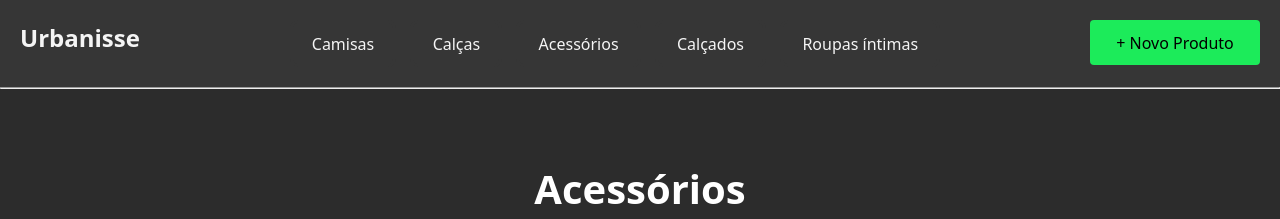
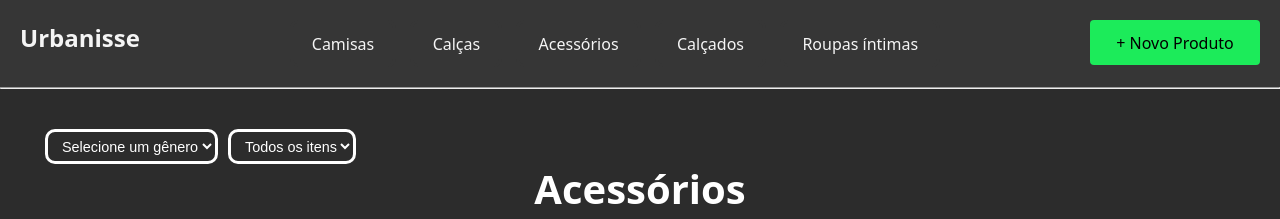
Before and after one commit to RogeanCosta/UrbanisseFull, a React (Vite) app in the folder frontend/: page /produtos/acessorios in a window 1280 px wide. Shown: the top 219 px of the page. Built offline with nearby package versions, Linux system fonts and the light colour scheme; no server answers.

Commit message:
front para a filtragem de genero e estoque

```diff
--- a/frontend/src/Header.css
+++ b/frontend/src/Header.css
@@ -37,6 +37,24 @@
   border-radius: 4px;
 }
 
+.filtragem {
+  display: flex;
+  flex: auto;
+  position: absolute;
+  margin-left: 45px;
+}
+
+.estoque {
+  border-radius: 10px;
+  border: solid;
+  margin-left: 10px;
+}
+
+.genero {
+  border: solid;
+  border-radius: 10px;
+}
+
 /*responsividade*/
 @media (max-width: 562px){
 .header {
--- a/frontend/src/Header.jsx
+++ b/frontend/src/Header.jsx
@@ -34,6 +34,23 @@ export default function Header() {
         </div>
         <hr />
       </header>
+        <div class="filtragem">
+          <nav>
+            <select class="genero">
+              <option value="">Selecione um gênero</option>
+              <option value="masculino">Mascuino</option>
+              <option value="feminino">Feminino</option>
+              <option value="unissex">Unissex</option>
+            </select>
+          </nav>
+          <nav>
+            <select class="estoque">
+              <option value="">Todos os itens</option>
+              <option value="estoque">Em estoque</option>
+              <option value="sem-estoque">Sem estoque</option>
+            </select>
+          </nav>
+        </div>
     </>
   );
 }
```
